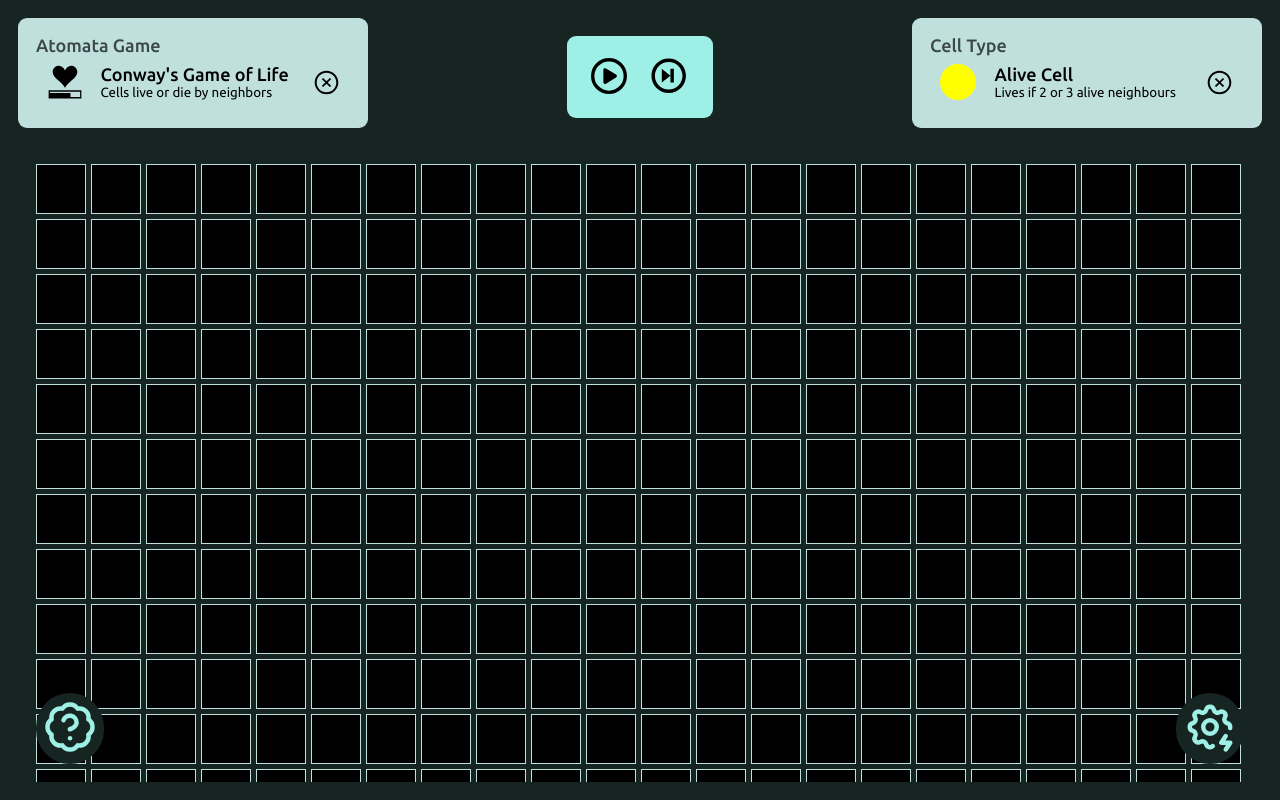
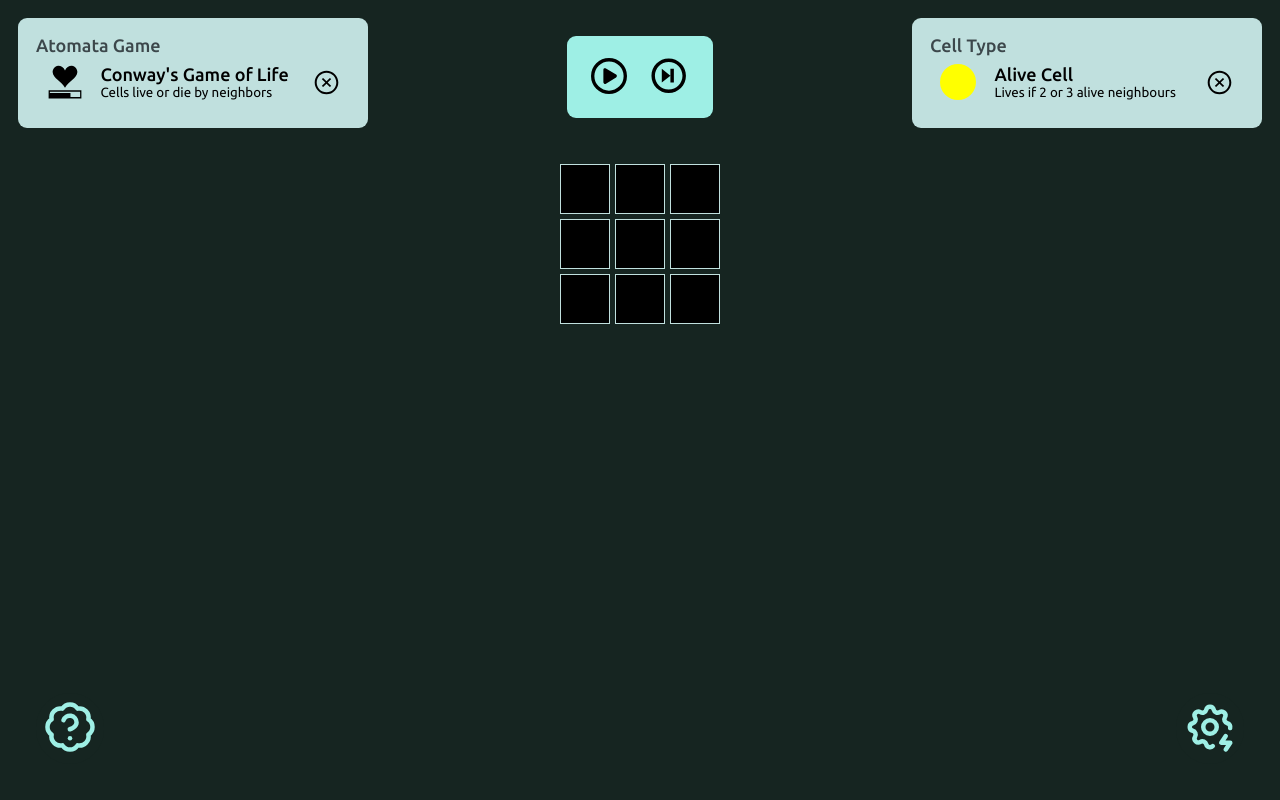
Before and after one commit to deepmind32/automata-world, a React (Vite) app: page / in a window 1280 px wide. Built offline with nearby package versions, Linux system fonts and the light colour scheme.

Commit message:
adds icon to the grid

```diff
--- a/src/_components/grid/grid.jsx
+++ b/src/_components/grid/grid.jsx
@@ -48,16 +48,26 @@ export default function Grid({
 			>
 				{grid.map((values, i) => (
 					<React.Fragment key={i}>
-						{values.map((cell_name, j) => (
+						{values.map((cell_name, j) => {
+							const Cell_icon = cells[cell_name]?.icon;
+
+							return (
 								<button
 									key={j}
 									className={styles["grid__cell"]}
 									onClick={handle_cell_clicked.bind(null, i, j)}
 									style={{ backgroundColor: cells[cell_name]?.color }}
 								>
+									{Cell_icon ? (
+										<Cell_icon color="#9CA4A2"/>
+									) : (
+										<>
 											{i}, {j}
+										</>
+									)}
 								</button>
-						))}
+							);
+						})}
 					</React.Fragment>
 				))}
 			</div>
--- a/src/_components/modern-select/modern-select.jsx
+++ b/src/_components/modern-select/modern-select.jsx
@@ -52,7 +52,7 @@ export default function ModernSelect({
 								)}
 								{type == "icon" && <Icon size="2rem" />}
 								<div className={styles["option_picker__options__info"]}>
-									<p>{option_name}</p>
+									<p>{options[option_name].name ?? option_name}</p>
 									{options[option_name]?.info ?? (
 										<p style={{ width: 200 }}>{options[option_name].info}</p>
 									)}
--- a/src/app.jsx
+++ b/src/app.jsx
@@ -88,7 +88,8 @@ export default function App() {
 
 				<ModernSelect
 					name={"Cell Type"}
-					options={get_automata_cell_type(current_automata)}
+					// options={get_automata_cell_type(current_automata)}
+					options={current_automata_info["cells"]}
 					initial_option={current_automata_info["initial_create_cell"]}
 					on_option_change={handle_create_cell_change}
 				/>
@@ -98,7 +99,7 @@ export default function App() {
 				<Grid
 					compute_next_generation={get_next_generation_step(current_automata)}
 					time_step={generation_step}
-					size={30}
+					size={3}
 					cells={current_automata_info["cells"]}
 					default_cell={current_automata_info["default_cell"]}
 					current_create_cell={current_create_cell}
```
Lines whose indentation alone changed are shown as unchanged.
